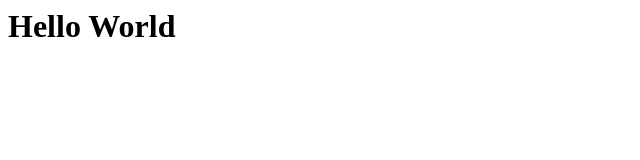
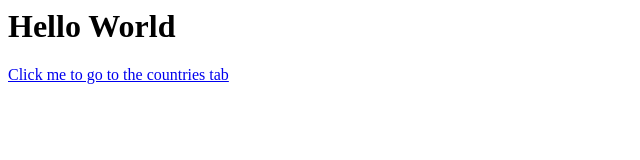
Before and after one commit to RowanPl/RowanPl.github.io, a plain HTML site: page index.html in a window 1280 px wide. Shown: the whole page, without its empty margins (0-640 px from the left). Drawn offline with Linux system fonts and the light colour scheme.

Commit message:
Update index.html

```diff
--- a/index.html
+++ b/index.html
@@ -1 +1,2 @@
 <h1> Hello World</h1>
+<a href=https://rowanpl.github.io/Countries/> Click me to go to the countries tab </a>
```
